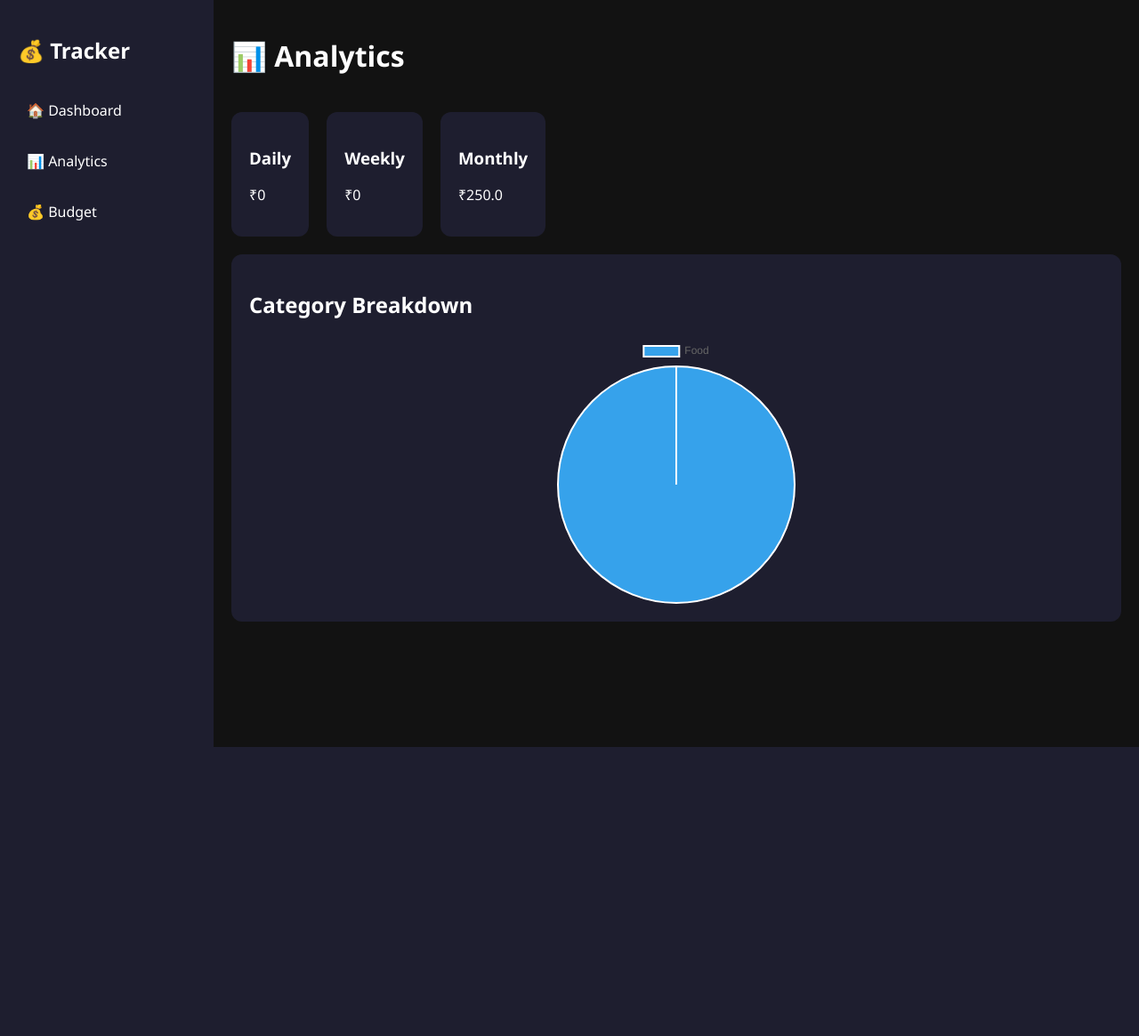
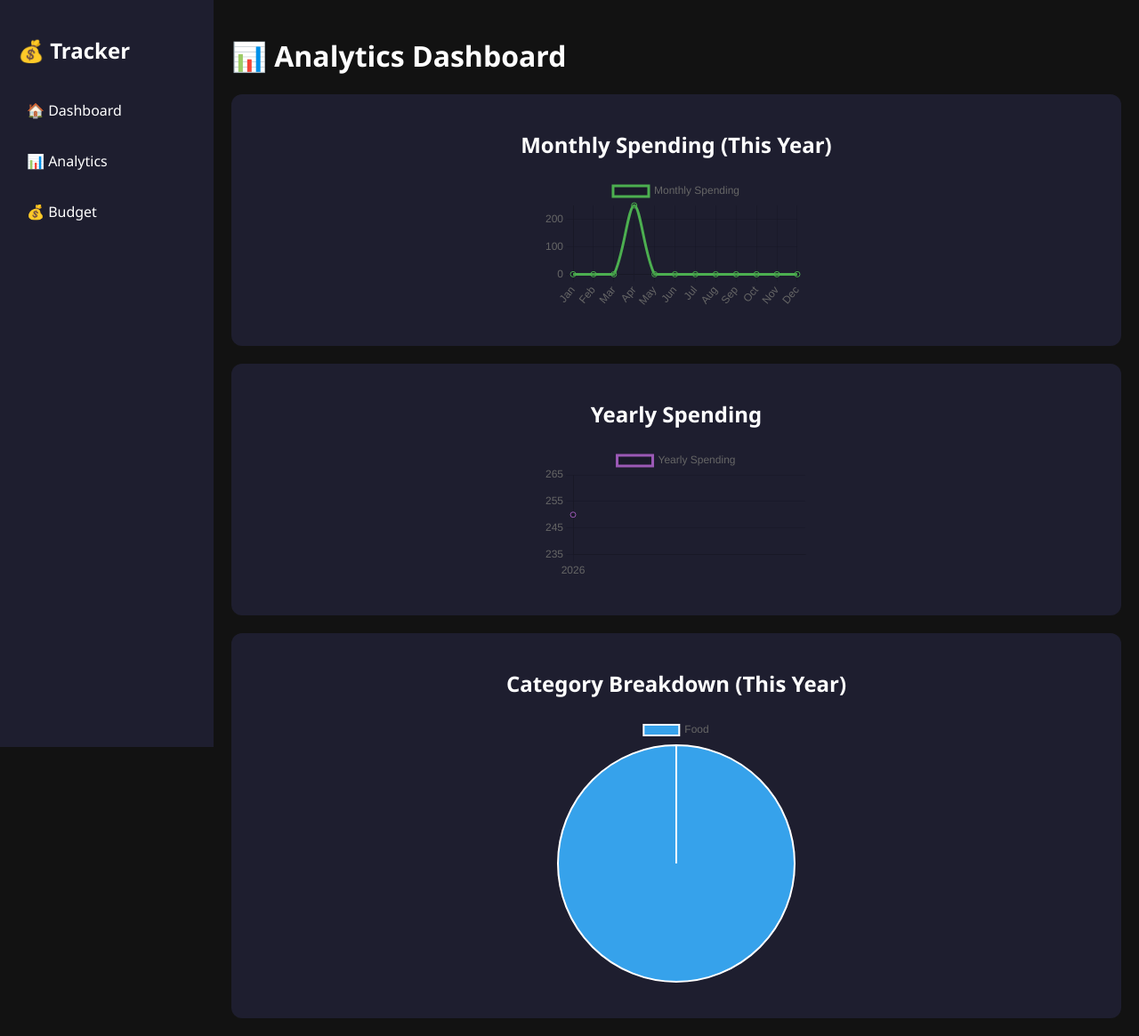
Before and after one commit to NehaMathews/Expense-Tracker, a Flask app: page /analytics in a window 1280 px wide. Shown: the whole page at 89% size. Before the commit the page ends 840 px from the top, so only its background shows below. Run offline with Flask 3, Linux system fonts and the light colour scheme.

Commit message:
Added analytics dashboard with monthly & yearly graphs, category pie chart, and budget status cards

```diff
--- a/app.py
+++ b/app.py
@@ -130,25 +130,36 @@
     data = load()
     today = datetime.now()
 
-    daily = sum(e["amount"] for e in data if e["date"] == today.strftime("%Y-%m-%d"))
+    # -------- Monthly Trend (last 12 months) --------
+    monthly_totals = [0]*12
 
-    weekly = sum(e["amount"] for e in data
-        if 0 <= (today - datetime.strptime(e["date"], "%Y-%m-%d")).days < 7)
+    for e in data:
+        d = datetime.strptime(e["date"], "%Y-%m-%d")
+        monthly_totals[d.month - 1] += e["amount"]
 
-    monthly = sum(e["amount"] for e in data
-        if datetime.strptime(e["date"], "%Y-%m-%d").month == today.month)
+    # -------- Yearly Trend --------
+    yearly_totals = {}
 
-    # category totals
-    categories = {}
     for e in data:
-        cat = e["category"]
-        categories[cat] = categories.get(cat, 0) + e["amount"]
+        d = datetime.strptime(e["date"], "%Y-%m-%d")
+        year = d.year
+        yearly_totals[year] = yearly_totals.get(year, 0) + e["amount"]
+
+    # -------- Category Annual --------
+    category_totals = {}
+
+    for e in data:
+        d = datetime.strptime(e["date"], "%Y-%m-%d")
+
+        if d.year == today.year:  # current year only
+            cat = e["category"]
+            category_totals[cat] = category_totals.get(cat, 0) + e["amount"]
 
     return render_template("analytics.html",
-                           daily=daily,
-                           weekly=weekly,
-                           monthly=monthly,
-                           categories=categories)
+        monthly=monthly_totals,
+        yearly=yearly_totals,
+        categories=category_totals
+    )
 
 if __name__ == "__main__":
     app.run(debug=True)
--- a/budgets.json
+++ b/budgets.json
@@ -1,4 +1,4 @@
 {
-    "weekly": 3000.0,
-    "monthly": 6000.0
+    "weekly": 500.0,
+    "monthly": 3000.0
 }
--- a/static/style.css
+++ b/static/style.css
@@ -114,6 +114,16 @@
     margin: auto;
 }
 
+canvas {
+    max-width: 600px;
+    margin: 20px auto;
+    display: block;
+}
+
+.card h2 {
+    text-align: center;
+}
+
 /* List */
 ul {
     list-style: none;
--- a/templates/analytics.html
+++ b/templates/analytics.html
@@ -4,13 +4,13 @@
     <title>Analytics</title>
     <link rel="stylesheet" href="/static/style.css">
 
-    <!-- Chart.js -->
     <script src="https://cdn.jsdelivr.net/npm/chart.js"></script>
 </head>
 <body>
 
 <div class="app">
 
+    <!-- Sidebar -->
     <div class="sidebar">
         <h2>💰 Tracker</h2>
         <a href="/">🏠 Dashboard</a>
@@ -18,20 +18,26 @@
         <a href="/budget">💰 Budget</a>
     </div>
 
+    <!-- Main -->
     <div class="main">
 
-        <h1>📊 Analytics</h1>
+        <h1>📊 Analytics Dashboard</h1>
 
-        <!-- Summary Cards -->
-        <div class="cards">
-            <div class="card"><h3>Daily</h3><p>₹{{ daily }}</p></div>
-            <div class="card"><h3>Weekly</h3><p>₹{{ weekly }}</p></div>
-            <div class="card"><h3>Monthly</h3><p>₹{{ monthly }}</p></div>
+        <!-- Monthly Line Chart -->
+        <div class="card">
+            <h2>Monthly Spending (This Year)</h2>
+            <canvas id="monthlyChart"></canvas>
         </div>
 
-        <!-- Chart -->
+        <!-- Yearly Line Chart -->
         <div class="card">
-            <h2>Category Breakdown</h2>
+            <h2>Yearly Spending</h2>
+            <canvas id="yearlyChart"></canvas>
+        </div>
+
+        <!-- Pie Chart -->
+        <div class="card">
+            <h2>Category Breakdown (This Year)</h2>
             <canvas id="pieChart"></canvas>
         </div>
 
@@ -39,20 +45,46 @@
 
 </div>
 
-<div id="categories-data" style="display:none;">{{ categories | tojson }}</div>
+<script>
+    // -------- Monthly --------
+    new Chart(document.getElementById("monthlyChart"), {
+        type: "line",
+        data: {
+            labels: ["Jan","Feb","Mar","Apr","May","Jun","Jul","Aug","Sep","Oct","Nov","Dec"],
+            datasets: [{
+                label: "Monthly Spending",
+                data: {{ monthly | tojson }},
+                borderColor: "#4CAF50",
+                fill: false,
+                tension: 0.3
+            }]
+        }
+    });
 
-<script>
-    var categories = JSON.parse(document.getElementById('categories-data').textContent);
-    const data = {
-        labels: Object.keys(categories),
-        datasets: [{
-            data: Object.values(categories),
-        }]
-    };
+    // -------- Yearly --------
+    new Chart(document.getElementById("yearlyChart"), {
+        type: "line",
+        data: {
+            labels: {{ yearly.keys() | list | tojson }},
+            datasets: [{
+                label: "Yearly Spending",
+                data: {{ yearly.values() | list | tojson }},
+                borderColor: "#9b59b6",
+                fill: false,
+                tension: 0.3
+            }]
+        }
+    });
 
+    // -------- Pie --------
     new Chart(document.getElementById("pieChart"), {
         type: "pie",
-        data: data
+        data: {
+            labels: {{ categories.keys() | list | tojson }},
+            datasets: [{
+                data: {{ categories.values() | list | tojson }}
+            }]
+        }
     });
 </script>
 
--- a/templates/index.html
+++ b/templates/index.html
@@ -32,7 +32,7 @@
             </div>
 
             <div class="card highlight">
-                <h3>Weekly Remaining</h3>
+                <h3>Weekly Remaining Budget</h3>
                 <p>₹{{ weekly_remaining }}</p>
 
                 {% if weekly_status == "warning" %}
@@ -43,7 +43,7 @@
             </div>
 
             <div class="card highlight2">
-                <h3>Monthly Remaining</h3>
+                <h3>Monthly Remaining Budget</h3>
                 <p>₹{{ monthly_remaining }}</p>
 
                 {% if monthly_status == "warning" %}
```
